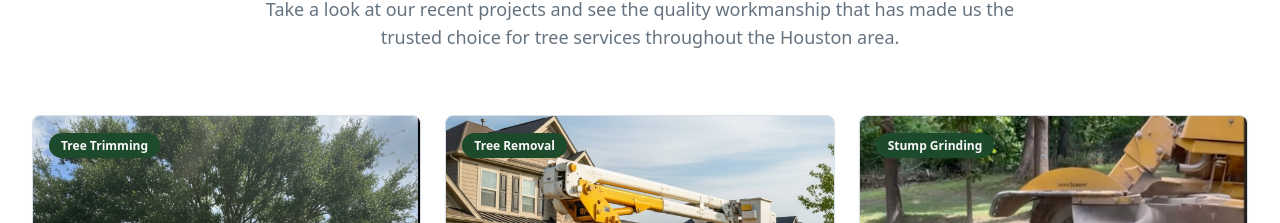
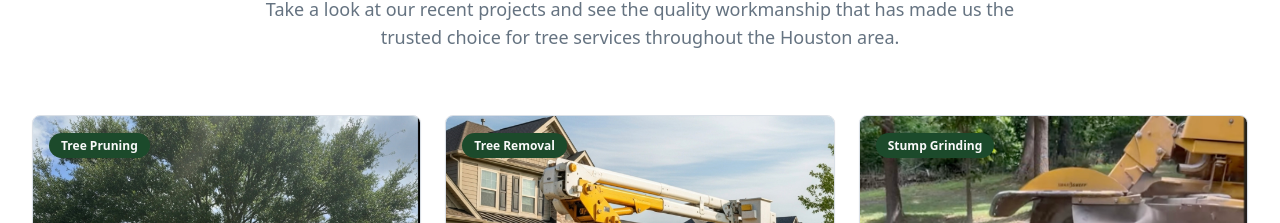
Before and after one commit to wing9900/tree-service-website, a React (Vite) app: page / in a window 1280 px wide. Shown: the part 4959-5182 px from the top of the page. Built offline with nearby package versions, Linux system fonts and the light colour scheme.

Commit message:
Code edited in Lovable Code Editor
Edited UI in Lovable

```diff
--- a/src/components/sections/GalleryPreview.tsx
+++ b/src/components/sections/GalleryPreview.tsx
@@ -12,7 +12,7 @@ const GalleryPreview = () => {
   const galleryItems = [
     {
       title: "Professional Tree Pruning",
-      category: "Tree Trimming",
+      category: "Tree Pruning",
       image: "/lovable-uploads/9b457fbe-2c47-4b38-a85e-5b87bc017dec.png",
       description: "Crown thinning and elevation project in Houston, TX"
     },
```
